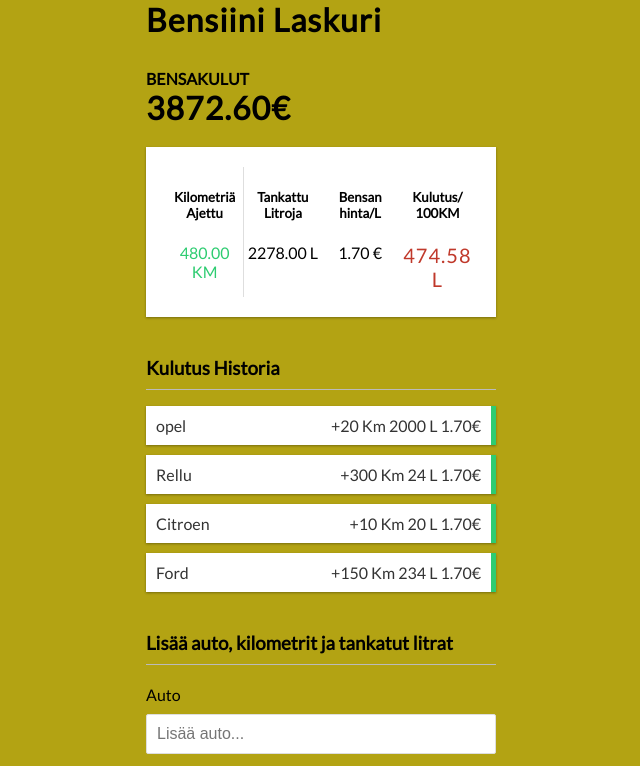
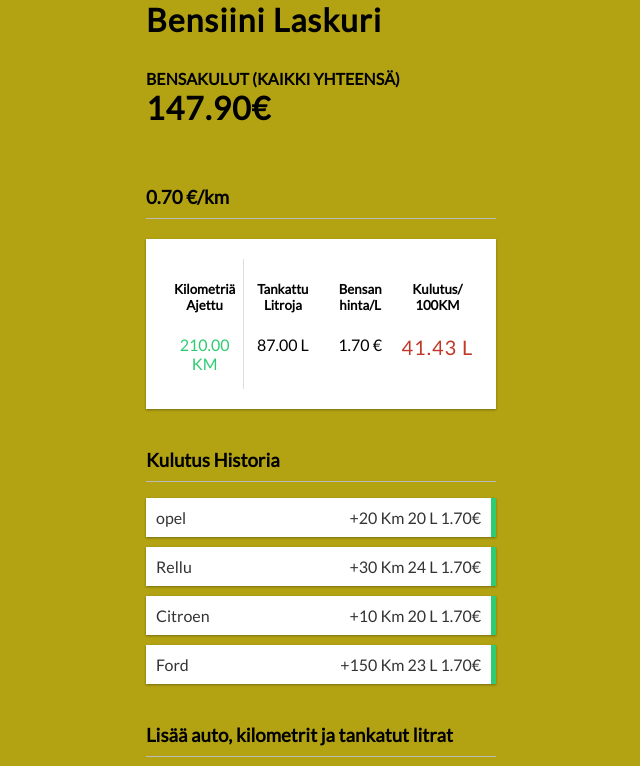
Before and after one commit to nunnah67/Bensakulu-react, a React (Create React App) app: page / in a window 1280 px wide. Shown: the top 766 px of the page, without its empty margins (319-959 px from the left). Built offline with nearby package versions, Linux system fonts and the light colour scheme.

Commit message:
Adding some.

```diff
--- a/src/components/Bensakulu.js
+++ b/src/components/Bensakulu.js
@@ -3,14 +3,16 @@ import { GlobalContext } from "../context/GlobalState";
 export const Bensakulu = () => {
   const { tankkaukset } = useContext(GlobalContext);
   const amounts = tankkaukset.map((tankkaukset) => tankkaukset.litrat);
-
+const kilometrit = tankkaukset.map((tankkaukset) =>tankkaukset.amount);
   const total = amounts.reduce((acc, item) => (acc += item), 0).toFixed(2);
   const kokonaishinta = (total * 1.7).toFixed(2);
-
+  const kokoh = kilometrit.reduce((acc, item) => (acc += item), 0).toFixed(2);
+  const perkm = (kokonaishinta/kokoh).toFixed(2);
   return (
     <>
-      <h4>Bensakulut</h4>
-      <h1>{kokonaishinta}€</h1>
+      <h4>Bensakulut (Kaikki yhteensä)</h4>
+      <h1>{kokonaishinta}€</h1><br/>
+      <h3>{perkm} €/km</h3>
     </>
   );
 };
--- a/src/context/GlobalState.js
+++ b/src/context/GlobalState.js
@@ -5,10 +5,10 @@ import AppReducer from "./AppReducer";
 
 const initialState = {
   tankkaukset: [
-    { id: 1, text: "opel", amount: 20, litrat: 2000 },
-    { id: 2, text: "Rellu", amount: 300, litrat: 24 },
+    { id: 1, text: "opel", amount: 20, litrat: 20 },
+    { id: 2, text: "Rellu", amount: 30, litrat: 24 },
     { id: 3, text: "Citroen", amount: 10, litrat: 20 },
-    { id: 4, text: "Ford", amount: 150, litrat: 234 },
+    { id: 4, text: "Ford", amount: 150, litrat: 23 },
   ],
 };
 // Createcontext
```
